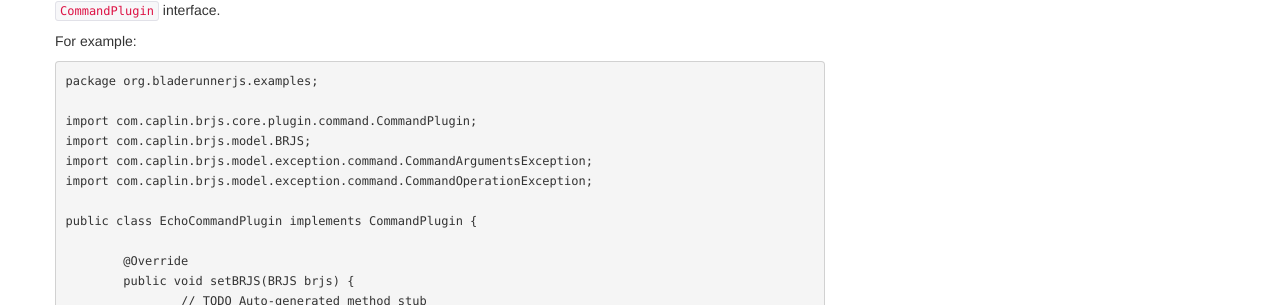
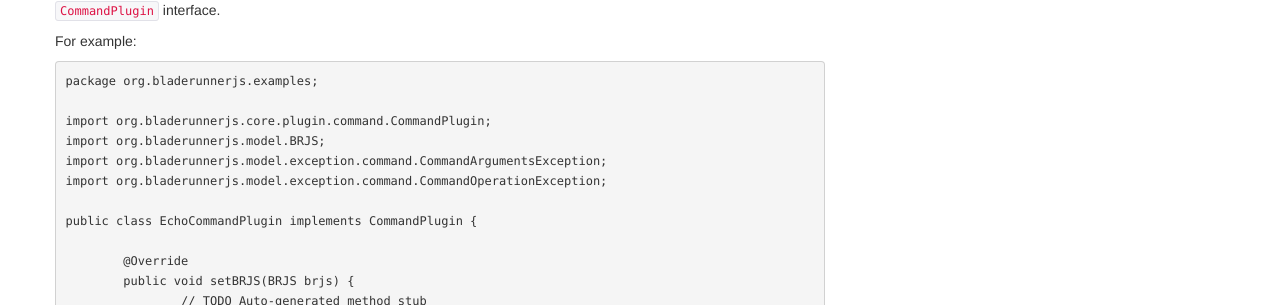
Before and after one commit to BladeRunnerJS/brjs-site, a Jekyll site: the page built from docs/extend/command_plugin_tutorial.md, in a window 1280 px wide and 1400 px high, scrolled down 4643 px. Shown: the part 186-491 px from the top of the window. Built offline with Jekyll 4.4.1, drawn with Linux system fonts in a browser that asks for light colours; some of the changed text lies outside the part shown.

Commit message:
resources folder renamed, namespace updated

```diff
--- a/docs/extend/command_plugin_tutorial.md
+++ b/docs/extend/command_plugin_tutorial.md
@@ -64,10 +64,10 @@
 
 	package org.bladerunnerjs.examples;
 
-	import com.caplin.brjs.core.plugin.command.CommandPlugin;
-	import com.caplin.brjs.model.BRJS;
-	import com.caplin.brjs.model.exception.command.CommandArgumentsException;
-	import com.caplin.brjs.model.exception.command.CommandOperationException;
+	import org.bladerunnerjs.core.plugin.command.CommandPlugin;
+	import org.bladerunnerjs.model.BRJS;
+	import org.bladerunnerjs.model.exception.command.CommandArgumentsException;
+	import org.bladerunnerjs.model.exception.command.CommandOperationException;
 
 	public class EchoCommandPlugin implements CommandPlugin {
 
@@ -176,15 +176,15 @@
 
 BladeRunnerJS uses the Java [ServiceRegistry](http://docs.oracle.com/javase/7/docs/api/javax/imageio/spi/ServiceRegistry.html) for it's plugin architecture. Because of this we need to add a file that states which Interface our plugin implements and the name of the class that implements it.
 
-The first thing to do is to create a *resource* source folder.
+The first thing to do is to create a *resources* source folder.
 
 *Right-click on the project -> New -> Source Folder*
 
-Within that create a *META-INF* sub directory and within that a *services* directory. You will now have a *services* folder with the path of *project_root/resource/META-INF/services*.
+Within that create a *META-INF* sub directory and within that a *services* directory. You will now have a *services* folder with the path of *project_root/resources/META-INF/services*.
 
 We now need to create a file with a name that matches the full namespace of the Interface we are implementing a service for; the `CommandPlugin` interface.
 
-*Right-click on the service folder -> New -> File -> input "com.caplin.brjs.core.plugin.command.CommandPlugin" -> Finish*
+*Right-click on the service folder -> New -> File -> input "org.bladerunnerjs.core.plugin.command.CommandPlugin" -> Finish*
 
 ![](/docs/img/new-service-file-dialog.png)
 
```
